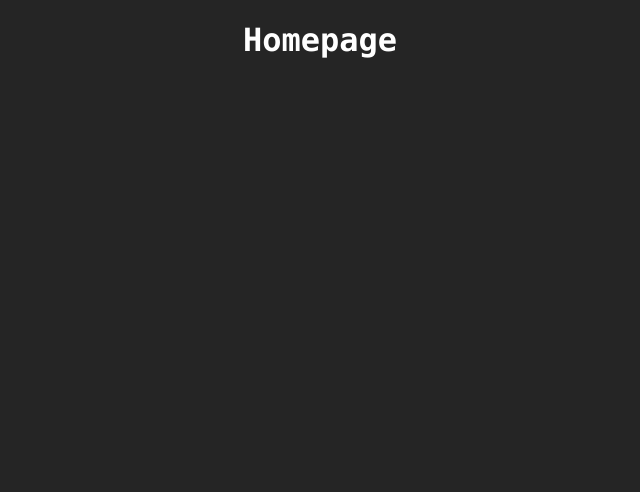
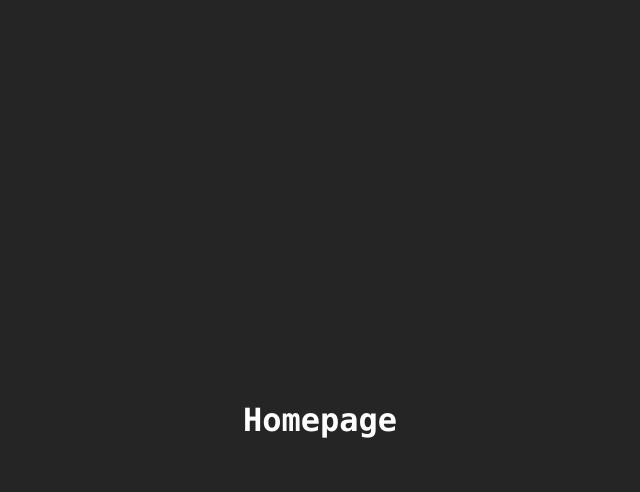
Before and after one commit to Krosko/krosko.github.io, a plain HTML site: page index.html in a window 1280 px wide. Shown: the whole page, without its empty margins (320-960 px from the left). Drawn offline with Linux system fonts and the light colour scheme.

Commit message:
Update main.css

```diff
--- a/main.css
+++ b/main.css
@@ -3,3 +3,7 @@ body {
   font-family: "Lucida Console", "Courier New", monospace;
   color: #FFFFFF;
 }
+h1 {
+  padding-top: 30%;
+  padding-bottom: 50px;
+}
```
